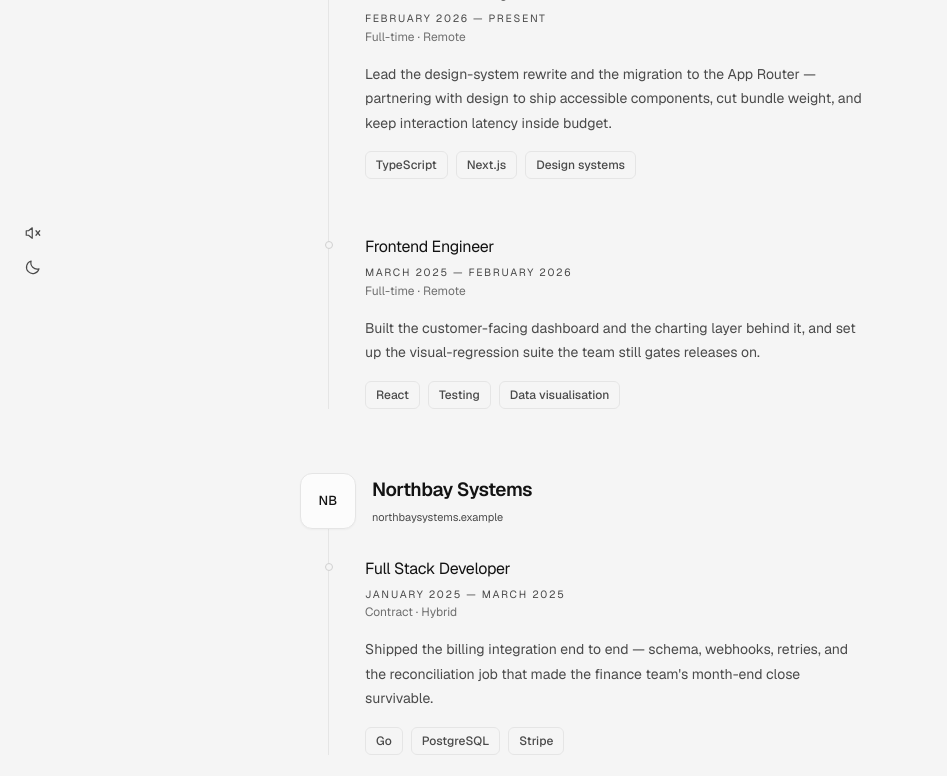
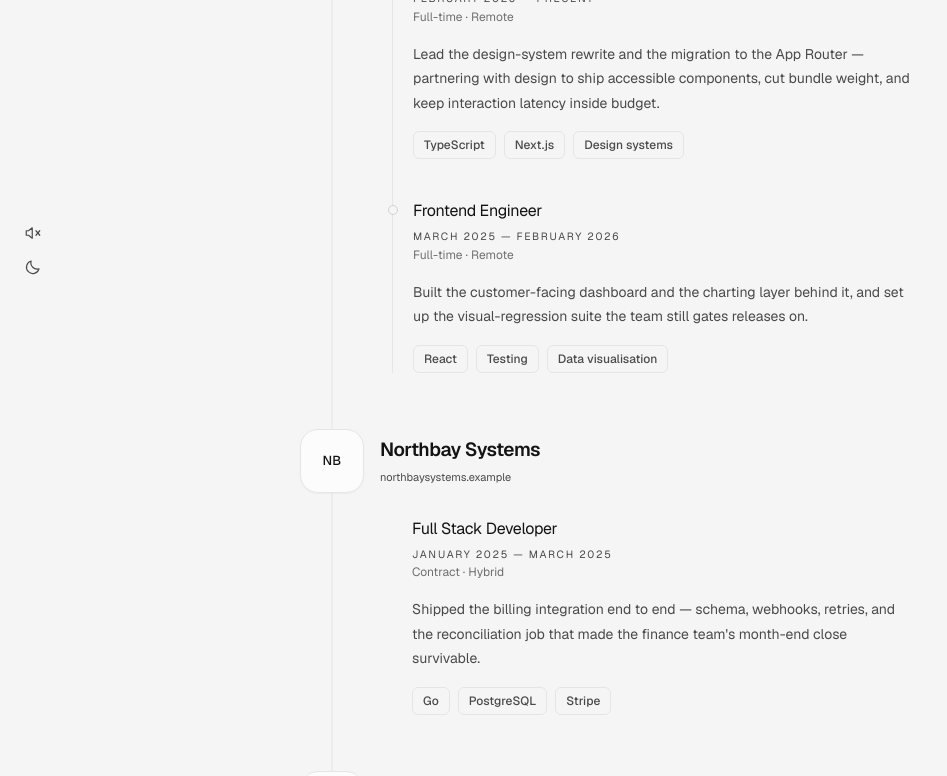
Before and after one commit to HanniCrypt/portfolio, a Next.js app: page /experience in a window 1280 px wide. Shown: the part 500-1276 px from the top of the page, without its empty margins (0-947 px from the left). Built offline with nearby package versions, Linux system fonts and the light colour scheme.

Commit message:
Refactor ExperiencePage layout and enhance Monogram styling. Update Monogram component for improved size and border radius, and restructure ExperiencePage to include a shared RoleBody component for better code reuse and visual consistency in role display.

```diff
--- a/app/components/page-shell.tsx
+++ b/app/components/page-shell.tsx
@@ -69,7 +69,7 @@ export function Monogram({ initials }: { initials: string }) {
   return (
     <span
       aria-hidden
-      className="grid size-14 shrink-0 place-items-center rounded-xl border border-line bg-card text-[13px] font-medium tracking-wide shadow-[0_1px_2px_rgb(10_10_10/0.035)]"
+      className="relative z-10 grid size-16 shrink-0 place-items-center rounded-[18px] border border-line bg-card text-[13px] font-medium tracking-wide shadow-[0_1px_2px_rgb(10_10_10/0.035)]"
     >
       {initials}
     </span>
--- a/app/experience/page.tsx
+++ b/app/experience/page.tsx
@@ -1,12 +1,36 @@
 import type { Metadata } from "next";
 
 import { Monogram, PageShell } from "../components/page-shell";
-import { profile, workHistory } from "../lib/data";
+import { profile, workHistory, type Position } from "../lib/data";
 
 export const metadata: Metadata = {
   title: `Experience — ${profile.name}`,
   description: "A timeline of the teams, products, and roles behind the work.",
 };
+
+/** Shared by the timeline and single-role layouts. */
+function RoleBody({ role }: { role: Position }) {
+  return (
+    <>
+      <h3 className="text-[16px] tracking-[-0.02em]">{role.title}</h3>
+      <p className="label mt-2">{role.period}</p>
+      <p className="mt-1 text-[12px] text-faint">{role.meta}</p>
+      <p className="mt-4 max-w-[54ch] text-[14px] leading-[1.75] text-muted">
+        {role.summary}
+      </p>
+      <ul className="mt-4 flex flex-wrap gap-2">
+        {role.tags.map((tag) => (
+          <li
+            key={tag}
+            className="rounded-md border border-line px-2.5 py-1 text-[12px] font-medium text-muted"
+          >
+            {tag}
+          </li>
+        ))}
+      </ul>
+    </>
+  );
+}
 
 export default function ExperiencePage() {
   return (
@@ -15,12 +39,19 @@ export default function ExperiencePage() {
       title="Where I've worked."
       intro="A timeline of the teams I've supported, the products I've built, and the roles I've grown through."
     >
-      <div className="mt-9">
+      {/* Two nested rules, as the reference has it.
+          - The company rule runs the whole length of the list, entering at the
+            first logo's centre and threading behind each one after it. The
+            tiles are opaque, so it reads as emerging from under each badge.
+          - The position rule is per company, carrying the role markers. */}
+      <div className="relative mt-9">
+        <span
+          aria-hidden
+          className="absolute bottom-0 left-8 top-8 w-px -translate-x-1/2 bg-line"
+        />
+
         {workHistory.map((company, index) => (
-          <section
-            key={company.name}
-            className={index > 0 ? "mt-14 sm:mt-16" : undefined}
-          >
+          <section key={company.name} className={index > 0 ? "pt-14" : undefined}>
             <div className="flex items-center gap-4">
               <Monogram initials={company.initials} />
               <div>
@@ -31,37 +62,25 @@ export default function ExperiencePage() {
               </div>
             </div>
 
-            {/* The rule runs down the middle of the logo tile above it, so the
-                roles read as hanging off the company. size-14 tile plus gap-4
-                puts that centre at 28px; the list is inset to match. */}
-            <ol className="ml-7 border-l border-line">
-              {company.roles.map((role) => (
-                <li key={role.title} className="relative py-7 pl-9 last:pb-0">
-                  <span
-                    aria-hidden
-                    className="absolute -left-[4.5px] top-[34px] size-2 rounded-full border border-line-strong bg-bg"
-                  />
-                  <h3 className="text-[16px] tracking-[-0.02em]">
-                    {role.title}
-                  </h3>
-                  <p className="label mt-2">{role.period}</p>
-                  <p className="mt-1 text-[12px] text-faint">{role.meta}</p>
-                  <p className="mt-4 max-w-[54ch] text-[14px] leading-[1.75] text-muted">
-                    {role.summary}
-                  </p>
-                  <ul className="mt-4 flex flex-wrap gap-2">
-                    {role.tags.map((tag) => (
-                      <li
-                        key={tag}
-                        className="rounded-md border border-line px-2.5 py-1 text-[12px] font-medium text-muted"
-                      >
-                        {tag}
-                      </li>
-                    ))}
-                  </ul>
-                </li>
-              ))}
-            </ol>
+            {/* A single role gets no rule of its own — with nothing to connect
+                it would just be a stray tick. The reference does the same. */}
+            {company.roles.length > 1 ? (
+              <ol className="ml-[92px] border-l border-line">
+                {company.roles.map((role) => (
+                  <li key={role.title} className="relative pb-10 pl-5 last:pb-0">
+                    <span
+                      aria-hidden
+                      className="absolute left-0 top-[6px] size-2.5 -translate-x-1/2 rounded-full border border-line-strong bg-bg"
+                    />
+                    <RoleBody role={role} />
+                  </li>
+                ))}
+              </ol>
+            ) : (
+              <div className="ml-[92px] pt-6 pl-5">
+                <RoleBody role={company.roles[0]} />
+              </div>
+            )}
           </section>
         ))}
       </div>
```
